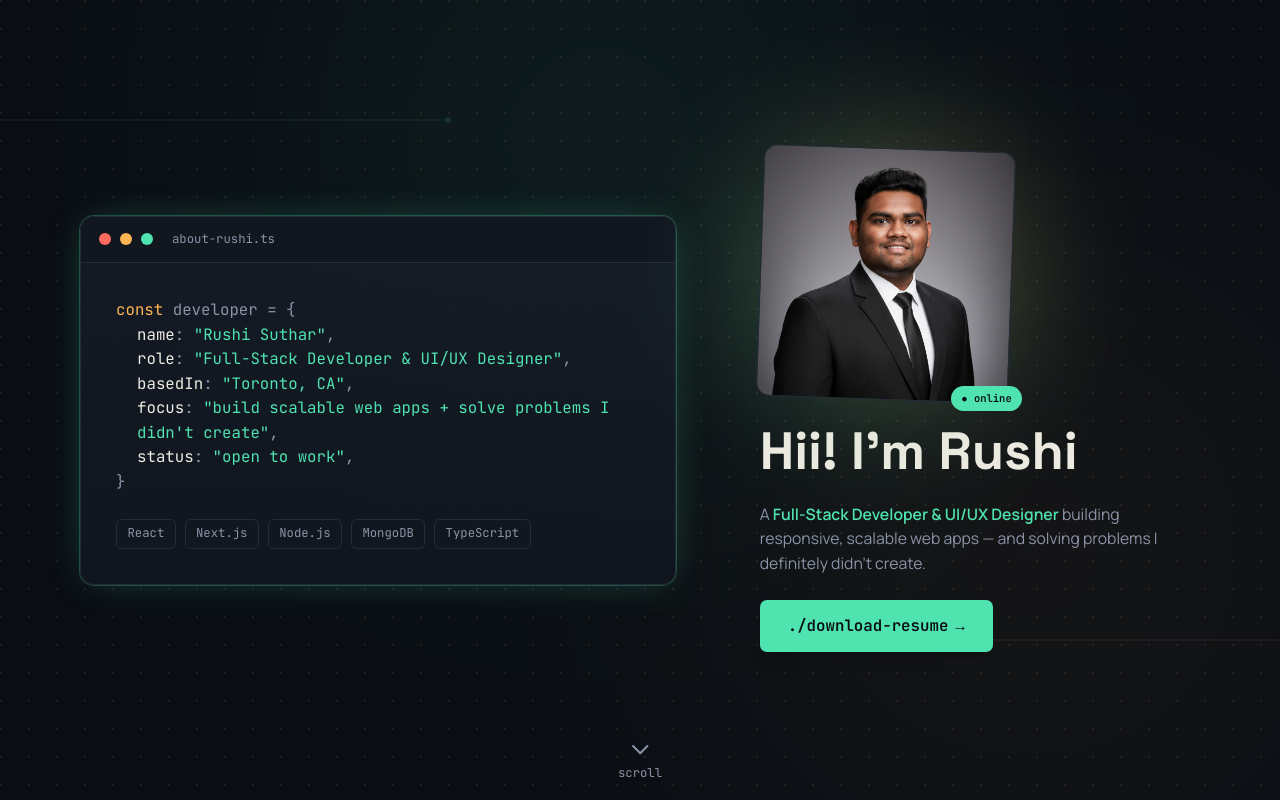
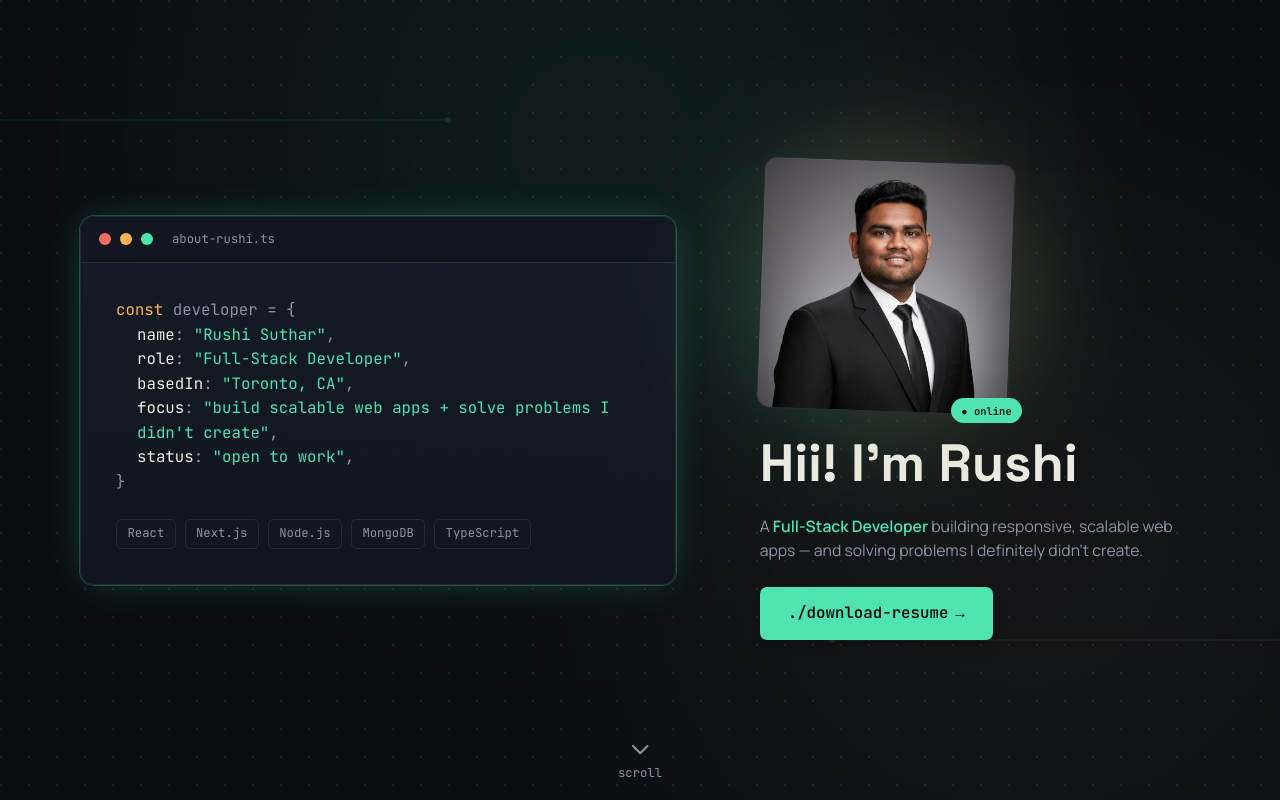
Before and after one commit to rushisuthar21/portfolio, a Next.js app: page / in a window 1280 px wide. Shown: the top 800 px of the page. Built offline with nearby package versions, Linux system fonts and the light colour scheme.

Commit message:
init commit

```diff
--- a/app/components/Hero.tsx
+++ b/app/components/Hero.tsx
@@ -12,7 +12,7 @@ const Hero = () => {
 
   const lines = [
     { key: 'name', label: "name", value: `"Rushi Suthar"` },
-    { key: 'role', label: "role", value: `"Full-Stack Developer & UI/UX Designer"` },
+    { key: 'role', label: "role", value: `"Full-Stack Developer"` },
     { key: 'base', label: "basedIn", value: `"Toronto, CA"` },
     { key: 'focus', label: "focus", value: `"build scalable web apps + solve problems I didn't create"` },
     { key: 'status', label: "status", value: `"open to work"` },
@@ -130,7 +130,7 @@ const Hero = () => {
           </h1>
 
           <p className="text-[var(--muted)] text-base lg:text-lg max-w-lg leading-relaxed">
-            A <span className="text-[var(--mint)] font-semibold">Full-Stack Developer &amp; UI/UX Designer</span>{" "}
+            A <span className="text-[var(--mint)] font-semibold">Full-Stack Developer</span>{" "}
             building responsive, scalable web apps &mdash; and solving problems I definitely didn&apos;t create.
           </p>
 
--- a/app/components/Projects.tsx
+++ b/app/components/Projects.tsx
@@ -53,6 +53,14 @@ const projects: Project[] = [
   },
   {
     id: 3,
+    title: "Shipping Company Client Records Management System",
+    description: "A Java-based web application built using JSP, Servlets, JDBC, and Bootstrap.",
+    images: shipImages,
+    githubLink: "https://github.com/rushisuthar21/Roosewald-Shipping-Company",
+    tech: ["Java", "JSP", "Servlets", "JDBC", "Bootstrap", "MySQL"],
+  },
+  {
+    id: 7,
     title: "Travelion Inc. – Travel & Tourism Website UI Design",
     description:
       "A modern, immersive travel website UI designed in Figma to help users discover destinations, explore accommodations, and plan trips — with a visually appealing hero, destination showcases, and conversion-focused CTAs.",
@@ -62,7 +70,7 @@ const projects: Project[] = [
     tech: ["Figma", "Components & Variants"],
   },
   {
-    id: 4,
+    id: 5,
     title: "Donut Packaging – Figma Motion Design",
     description:
       "An interactive Figma animation exploring product packaging motion — smooth transitions, micro-interactions, and playful timing built entirely with Figma's Smart Animate.",
@@ -71,7 +79,7 @@ const projects: Project[] = [
     tech: ["Figma", "Smart Animate", "Motion Design", "Prototyping"],
   },
   {
-    id: 5,
+    id: 6,
     title: "Red Bull – Figma Motion Design",
     description:
       "A dynamic product-focused animation prototype built in Figma, showcasing brand-driven motion design with fluid transitions and energetic pacing.",
@@ -80,7 +88,7 @@ const projects: Project[] = [
     tech: ["Figma", "Smart Animate", "Motion Design", "Prototyping"],
   },
   {
-    id: 6,
+    id: 4,
     title: "Sunrise Airways – Airline Reservation System",
     description:
       "A Java-based airline reservation system with role-based authentication, ticket booking, flight management, and booking history.",
@@ -88,14 +96,7 @@ const projects: Project[] = [
     githubLink: "https://github.com/rushisuthar21/Sunrise-Airlines---Airline-Management-System",
     tech: ["Java", "Swing", "AWT", "MySQL"],
   },
-  {
-    id: 7,
-    title: "Shipping Company Client Records Management System",
-    description: "A Java-based web application built using JSP, Servlets, JDBC, and Bootstrap.",
-    images: shipImages,
-    githubLink: "https://github.com/rushisuthar21/Roosewald-Shipping-Company",
-    tech: ["Java", "JSP", "Servlets", "JDBC", "Bootstrap", "MySQL"],
-  },
+
 ];
 
 /* ---------------- PROJECT CARD ---------------- */
--- a/app/layout.tsx
+++ b/app/layout.tsx
@@ -3,9 +3,9 @@ import FloatingNavbar from "./components/FloatingNavbar";
 import "./globals.css";
 
 export const metadata: Metadata = {
-  title: "Rushi Suthar — Full-Stack Developer & UI/UX Designer",
+  title: "Rushi Suthar",
   description:
-    "Portfolio of Rushi Suthar, a full-stack developer and UI/UX designer building responsive, scalable web applications.",
+    "Portfolio of Rushi Suthar, a full-stack developer building responsive, scalable web applications.",
 };
 
 export default function RootLayout({
```
